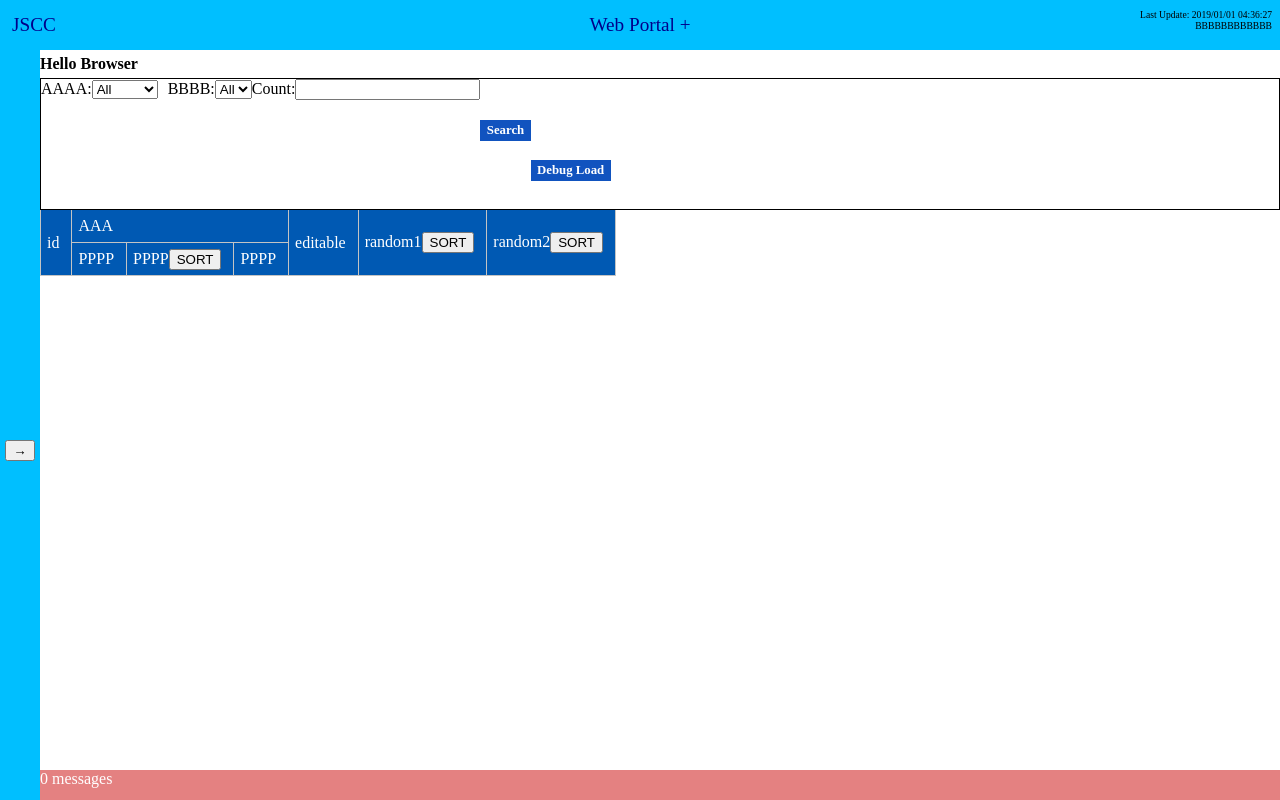
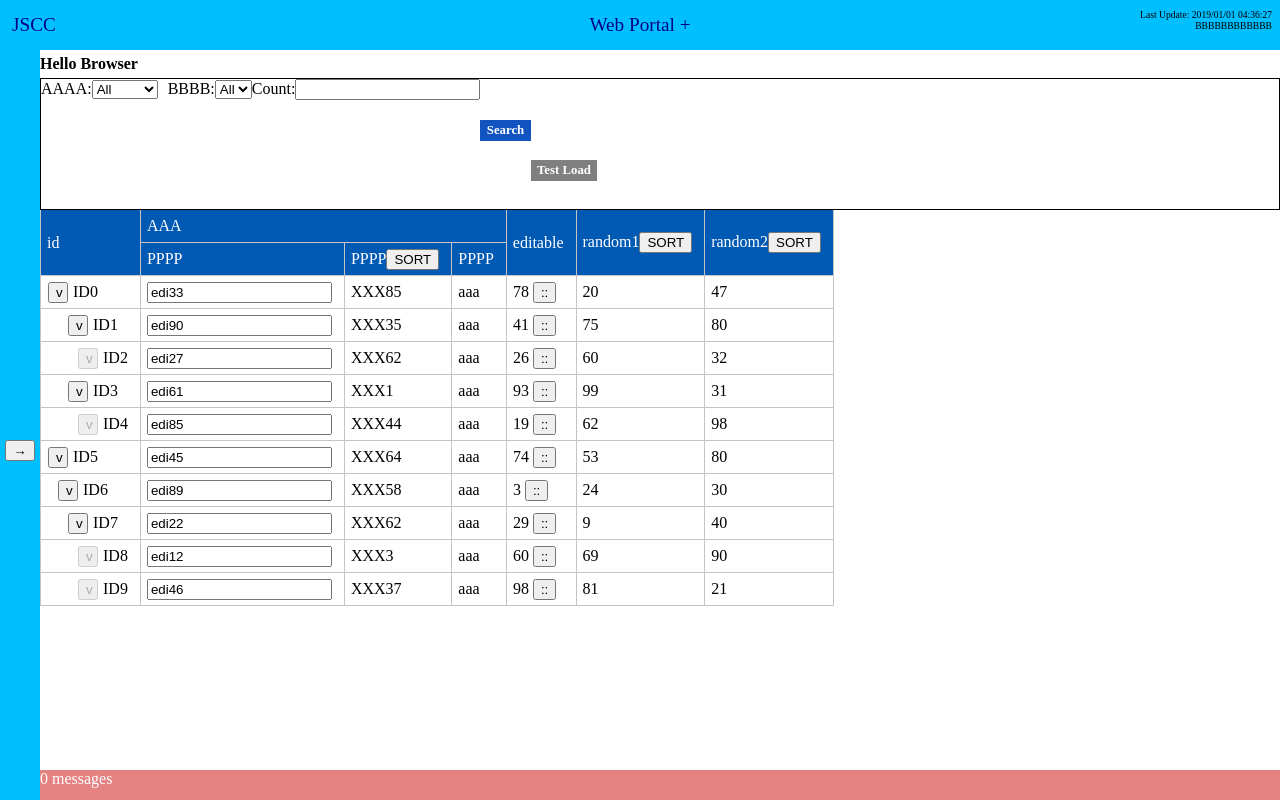
Before and after one commit to nn-ii/wppfff, a React (Create React App) app in the folder src/: page / in a window 1280 px wide. Built offline with nearby package versions, Linux system fonts and the light colour scheme; the HTML template or start-up script is replaced by a standard one.

Commit message:
Impl Validation To Count and `Test Load`

```diff
--- a/src/components/Home.js
+++ b/src/components/Home.js
@@ -42,8 +42,6 @@ class Home extends PureComponent {
 
     //this.setVariableHeightStart();
 
-    this.debugInsertDataToTable();
-
     [
       "onSearch",
       "formSelectAAAAOnChange",
@@ -52,6 +50,9 @@ class Home extends PureComponent {
     ].forEach(methodName => {
       this[methodName] = this[methodName].bind(this);
     });
+
+    /* for testing */
+    setTimeout(() => this.debugInsertDataToTable(10), 0);
   }
   static getDerivedStateFromProps(nextProps, prevState) {
     return null;
@@ -192,9 +193,13 @@ class Home extends PureComponent {
             <label>
               Count:
               <input
-                value={this.state.formCountValue}
+                value={this.state.formCountValue || ""}
                 onChange={e => {
-                  this.setState({ formCountValue: e.target.value });
+                  this.setState({
+                    formCountValue: e.target.value,
+                    formCountValidity:
+                      e.target.value.match(/^\d+$/) && e.target.value <= 3000
+                  });
                 }}
               />
             </label>
@@ -207,13 +212,16 @@ class Home extends PureComponent {
               Search
             </a>
             <a
-              className="btn blue for-operation"
+              className={
+                "btn blue for-operation" +
+                (this.state.formCountValidity ? "" : " disabled")
+              }
               style={{ position: "relative", top: "80px" }}
               onClick={() => {
                 this.debugInsertDataToTable(this.state.formCountValue);
               }}
             >
-              Debug Load
+              Test Load
             </a>
           </form>
         </div>
@@ -272,9 +280,9 @@ class Home extends PureComponent {
         nest: isFirst ? 0 : nest,
         data: [
           "ID" + rows.length,
-          3,
-          4,
-          5,
+          "edi" + getRandomInt(100),
+          "XXX" + getRandomInt(100),
+          "aaa",
           getRandomInt(100),
           getRandomInt(100),
           getRandomInt(100)
--- a/src/index.scss
+++ b/src/index.scss
@@ -27,6 +27,16 @@
     transition: 0.1s;
     &:hover {
       background: #3566b7;
+    }
+
+    &.disabled {
+      cursor: default;
+      color: #fff;
+      background: gray;
+      transition: 0s;
+      &:hover {
+        background: gray;
+      }
     }
   }
 
```
